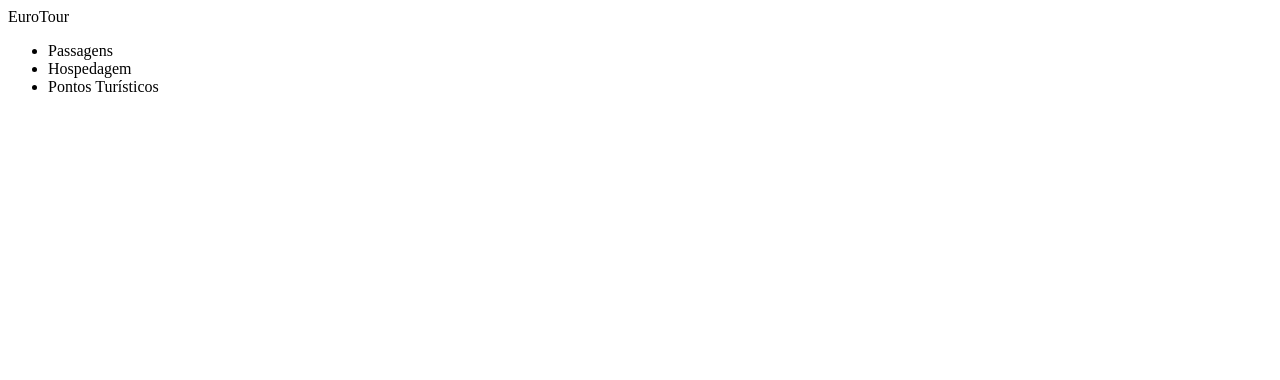
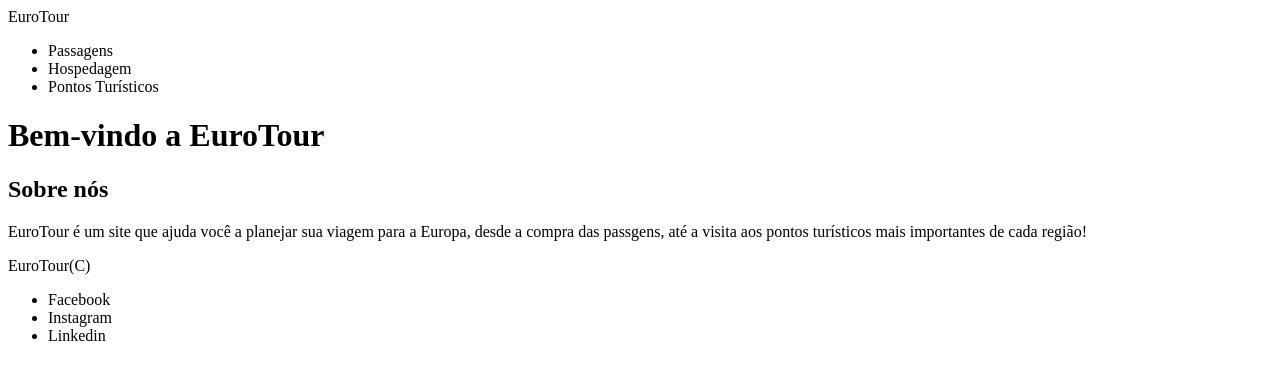
Before and after one commit to cesar-augusto-costa/curso_proz_introducao_programacao_web, a plain HTML site: page 02_aula/index.html in a window 1280 px wide. Drawn offline with Linux system fonts and the light colour scheme.

Commit message:
add main e footer

```diff
--- a/02_aula/index.html
+++ b/02_aula/index.html
@@ -4,7 +4,7 @@
     <meta charset="UTF-8">
     <meta http-equiv="X-UA-Compatible" content="IE-edge">
     <meta name="viewport" content="width=device-width, initial-scale=1.0">
-    <title>Document</title>
+    <title>EuroTour</title>
 </head>
 <body>
     <header>
@@ -18,5 +18,23 @@
         </nav>
     </header>
 
+    <main>
+        <h1>Bem-vindo a EuroTour</h1>
+        <section>
+            <h2>Sobre nós</h2>
+            <p>
+                EuroTour é um site que ajuda você a planejar sua viagem para a Europa, desde a compra das passgens, até a visita aos pontos turísticos mais importantes de cada região!
+            </p>
+        </section>
+    </main>
+
+    <footer>
+        <span>EuroTour(C)</span>
+        <ul>
+            <li>Facebook</li>
+            <li>Instagram</li>
+            <li>Linkedin</li>
+        </ul>
+    </footer>
 </body>
 </html>
```
